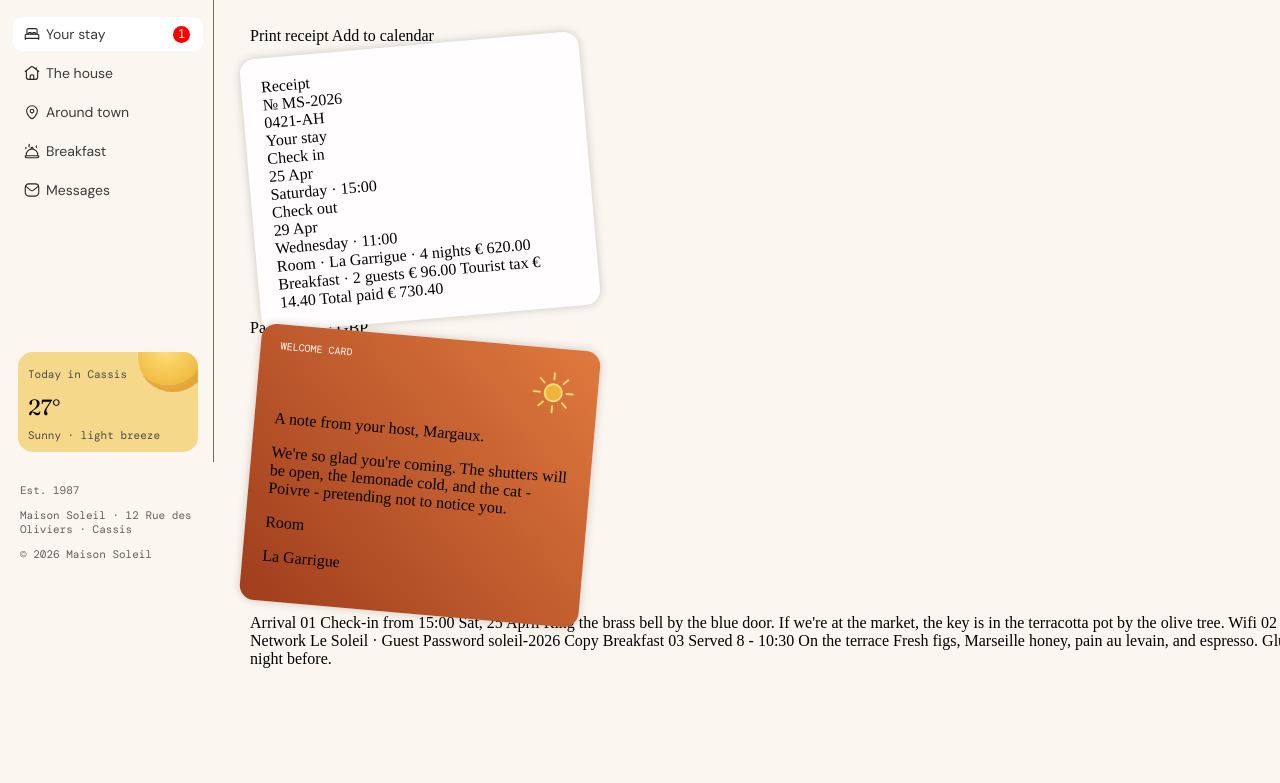
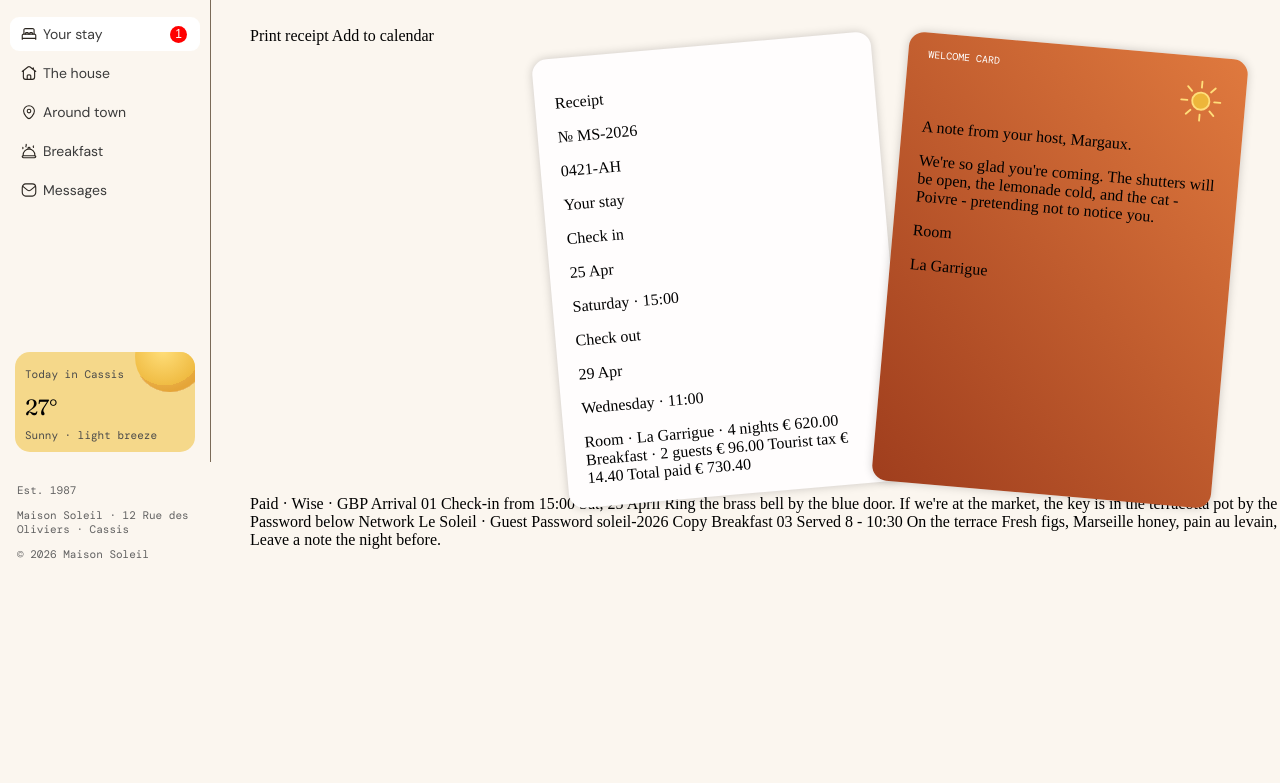
Before and after one commit to mohammod-labib/hotel-booking-confirmation-page, a plain HTML site: page index.html in a window 1280 px wide. Shown: the part 92-875 px from the top of the page. Drawn offline with Linux system fonts and the light colour scheme.

Commit message:
Auto commit: 2026-11-15 21:00

```diff
--- a/index.html
+++ b/index.html
@@ -62,32 +62,31 @@
   Add to calendar
 
   <!-- Booking cards start -->
-
+  <section class="main-card-grid">
   <!-- Receipt card -->
   <div class="recive-card">
-    <div class="recipt-text">Receipt</div>
-   <div class="ms-2026">№ MS-2026</div>
-    <div class="0421-ah"> 0421-AH</div>
+    <p class="recipt-text">Receipt</p>
+   <p class="ms-2026">№ MS-2026</p>
+    <p class="0421-ah"> 0421-AH</p>
 
-   <div class="your-stay">Your stay</div>
+   <p class="your-stay">Your stay</p>
 
    <div class="check-in-out">
     <div class="check-in">
-      <div class="check">Check in</div>
-     <div class="date">25 Apr</div>
-      <div class="day">Saturday · 15:00</div>
+      <p class="check">Check in</p>
+     <p class="date">25 Apr</p>
+      <p class="day">Saturday · 15:00</p>
     </div>
     <div class="check-out">
-      <div class="check"> Check out</div>
-      <div class="date">29 Apr</div>
-      <div class="day">Wednesday · 11:00</div>
-    </div>
-  </div>
+      <p class="check"> Check out</p>
+      <p class="date">29 Apr</p>
+      <p class="day">Wednesday · 11:00</p>
+    </div></div>
 
-  Room · La Garrigue · 4 nights
-  € 620.00
-  Breakfast · 2 guests
-  € 96.00
+     Room · La Garrigue · 4 nights
+       € 620.00
+     Breakfast · 2 guests
+       € 96.00
   Tourist tax
   € 14.40
 
@@ -95,11 +94,9 @@
   € 730.40
   </div>
 
-  Paid · Wise · GBP
-  <!-- Barcode image -->
 
   <!-- Note from host card -->
-  <section class="hostCard">
+  <div class="hostCard">
 
   <div class="hostCard-heading">
     <p class="welcome-hostCard">Welcome Card</p>
@@ -112,8 +109,16 @@
        Poivre - pretending not to notice you.</p>
     <p class="room-hostCard">Room</p>
      <p class="garrigue"> La Garrigue</p>
-    </section>
 
+     </div>
+
+  </section><!--Main Card Grid-->
+
+
+
+
+  Paid · Wise · GBP
+  <!-- Barcode image -->
   <!-- Booking cards end -->
 
   <!-- Guest info row starts -->
--- a/style.css
+++ b/style.css
@@ -30,7 +30,6 @@ body{
   display: inline-flex;
   flex-direction: column;
   position: relative;
-  left: 3px;
   width: 210px;
   border-right: 1px solid hsl(33, 17%, 41%);
 
@@ -201,6 +200,13 @@ position: relative;
 /*hey 1*/
 
 
+  .main-card-grid{
+    display: flex;
+    justify-content: center;
+    gap: 0px;
+    flex: 1;
+  }
+
 
 .recive-card{
   background-color: #fffdfd;
```
